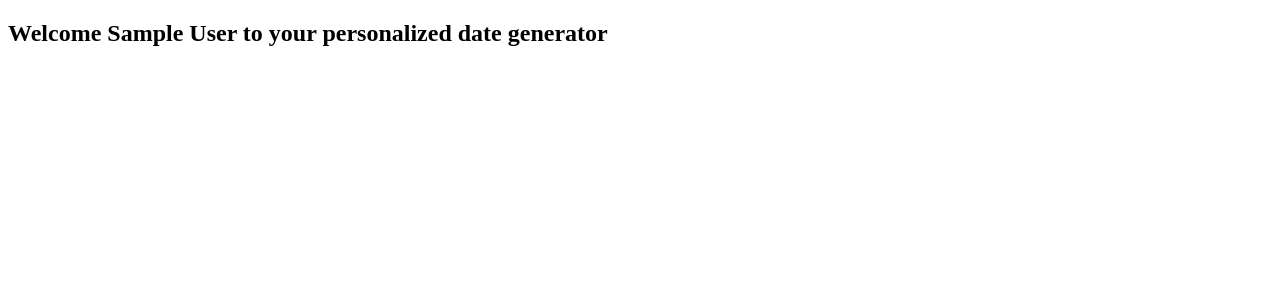
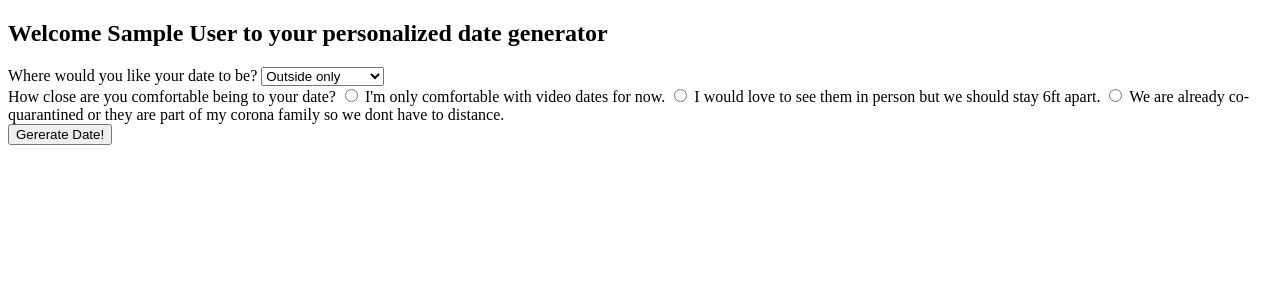
Before and after one commit to scholdenak/Hackbright-project, a Flask app: page /generate-date in a window 1280 px wide. Shown: the top 300 px of the page. Run offline with Flask 2, Linux system fonts and the light colour scheme; the visitor is signed in with stand-in values (Sample User, id 1).

Commit message:
added radio buttons and dropdown to generate date

```diff
--- a/server.py
+++ b/server.py
@@ -10,24 +10,31 @@ app = Flask(__name__)
 app.secret_key = "'dflkghnm'[pdftnhmp"
 app.jinja_env.undefined = StrictUndefined
 
-@app.route('/', methods=['GET', 'POST'])
+@app.route('/', methods=['GET'])
+def show_homepage():
+    """Show homepage"""
+
+    return render_template('homepage.html')
+
+
+
+@app.route('/', methods=['POST'])
 def login():
     """user enters email and password to move to preferences"""
-    # error = None
-    if request.method == 'POST':
-        user = get_user_by_email(request.form['email'])
-        if user == None:
+
+    user = get_user_by_email(request.form['email'])
+    if user == None:
+        flash('Invalid Credentials. Please try again.')
+        return render_template('homepage.html')
+
+    else:
+        if request.form['password'] != user.password:
             flash('Invalid Credentials. Please try again.')
             return render_template('homepage.html')
+
         else:
-            if request.form['password'] != user.password:
-                flash('Invalid Credentials. Please try again.')
-            else:
-                # flash('Login Successful')
-                session['current_user'] = user.fname
-                return redirect('/main-menu')
-    return render_template('homepage.html')
-    # , error=error)
+            session['current_user'] = user.fname
+            return redirect('/main-menu')
 
 @app.route('/main-menu')
 def show_main_menu():
@@ -35,11 +42,13 @@ def show_main_menu():
 
     return render_template('main-menu.html')
 
+# TODO
 @app.route('/dates-liked')
 def show_dates_liked():
     """Shows all the dates the user likes"""
 
     return render_template('dates-liked.html')
+
 
 @app.route('/generate-date')
 def start_date_generator():
--- a/templates/generate-date.html
+++ b/templates/generate-date.html
@@ -5,5 +5,38 @@
 {% block body %}
 
 <h2>Welcome {{ session['current_user'] }} to your personalized date generator</h2>
+  <div>
+    <form>
+      Where would you like your date to be?
+
+      <select name="location">
+        <option value="outside">Outside only</option>
+        <option value="home">Home only</option>
+        <option value="either">Outside or Home</option>
+      </select>
+    </form>
+  </div>
+
+  <div>
+    <form>
+      How close are you comfortable being to your date?
+
+      <input type="radio" name="bubble" value="video">
+      <label>I'm only comfortable with video dates for now.</label>
+
+      <input type="radio" name="bubble" value="socially_distant">
+      <label>I would love to see them in person but we should stay 6ft apart.
+      </label>
+
+      <input type="radio" name="bubble" value="co-quatantined">
+      <label>We are already co-quarantined or they are part of my corona family
+        so we dont have to distance.</label>
+    </form>
+
+    <form>
+      <input type="submit" value="Gererate Date!">
+    </form>
+
+  </div>
 
 {% endblock %}
```
Also changed, not shown: templates/main-menu.html (+6 -3 lines).
